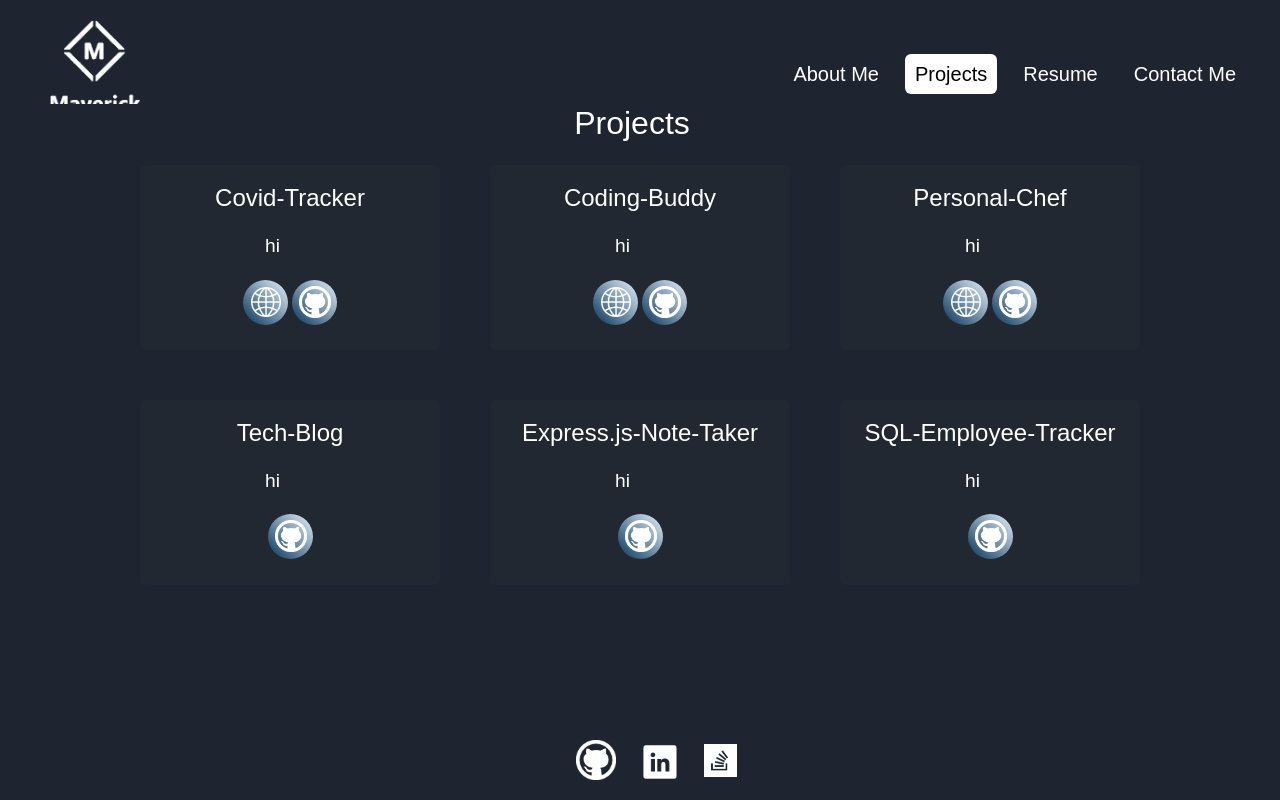
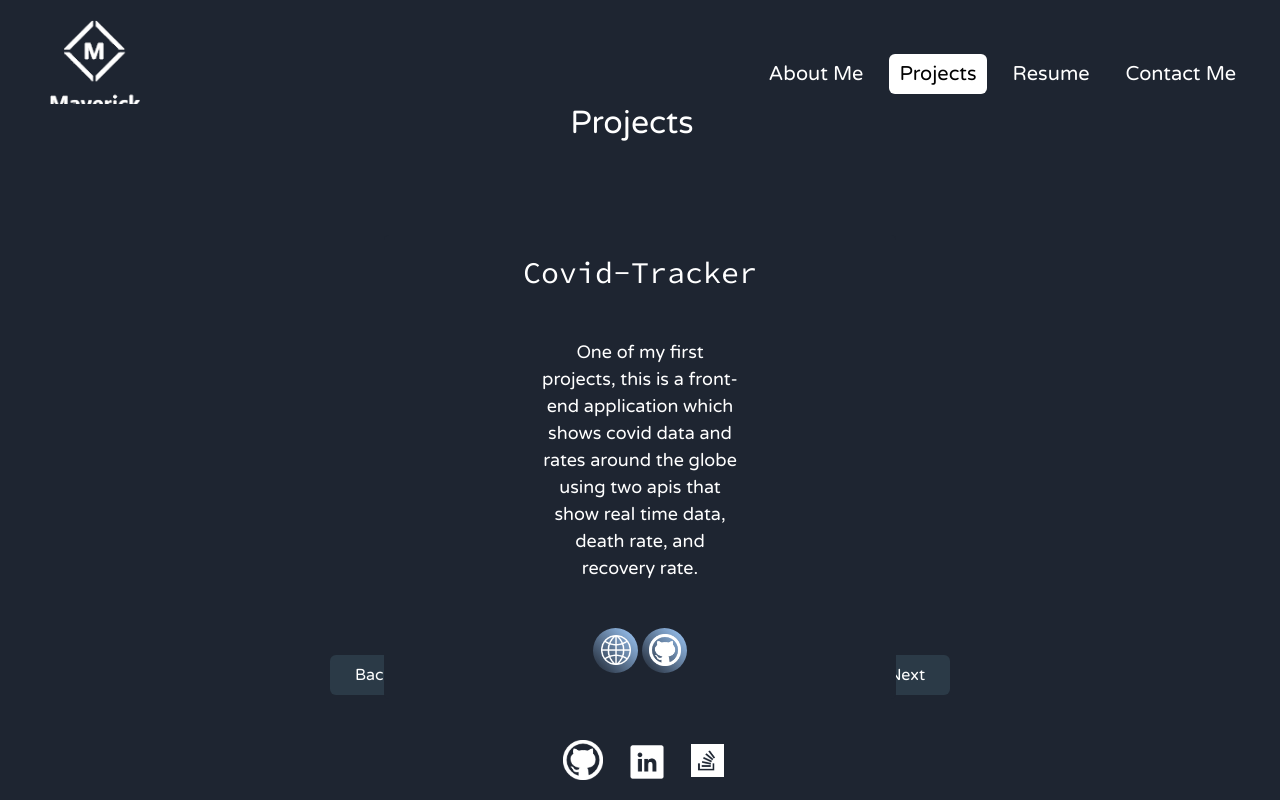
Before and after one commit to MaverickCavazos/Portfolio-REACT, a React (Create React App) app: page /Projects in a window 1280 px wide. Built offline with nearby package versions, Linux system fonts and the light colour scheme.

Commit message:
added a carousel for projects section, changed font-familys and font-colors

```diff
--- a/package.json
+++ b/package.json
@@ -12,6 +12,7 @@
     "@testing-library/user-event": "^13.5.0",
     "bootstrap": "^5.1.3",
     "gh-pages": "^3.2.3",
+    "pure-react-carousel": "^1.28.1",
     "react": "^18.0.0",
     "react-dom": "^18.0.0",
     "react-router-dom": "^6.2.2",
--- a/src/components/Portfolio/index.js
+++ b/src/components/Portfolio/index.js
@@ -2,80 +2,111 @@ import React from 'react';
 import Github from '../images/github.png';
 import Internet from '../images/internet.png';
 
+import {
+    CarouselProvider,
+    Slider,
+    Slide,
+    ButtonBack,
+    ButtonNext,
+  } from "pure-react-carousel";
+  import "pure-react-carousel/dist/react-carousel.es.css";
 
-function Portfolio() {
+
+
+export default class extends React.Component{
+    render(){
     return (
         <header>
-            <h2 className="section-h2">Projects</h2>
+        <h2 className="section-h2">Projects</h2>
 
-            <div class="container-projects">
+           <CarouselProvider
+        naturalSlideWidth={500}
+        naturalSlideHeight={500}
+        totalSlides={6}
+      >
 
-                <div class="card-project">
-                    <p class="card__name">Covid-Tracker</p>
-                    <div class="grid-container">
-                        <div class="grid-child-posts">hi</div>
+           <div className="container-projects">
+            <Slider>
+            <Slide index={0}>
+           <div className="card-project">
+                    <p className="card__name">Covid-Tracker</p>
+                    <div className="grid-container">
+                        <div className="grid-child-posts">One of my first projects, this is a front-end application which shows covid data and rates around the globe using two apis that show real time data, death rate, and recovery rate.</div>
                     </div>
-                    <ul class="social-icons">
-                        <li><a href="https://maverickcavazos.github.io/COVID-Tracker/"><img src={Internet} width="30" height="30" class="fa fa-internet"></img></a></li>
-                        <li><a href="https://github.com/MaverickCavazos/COVID-Tracker" ><img src={Github} width="32" height="32" class="fa fa-github"></img></a></li>
+                    <ul className="social-icons">
+                        <li><a href="https://maverickcavazos.github.io/COVID-Tracker/"><img src={Internet} width="30" height="30" className="fa fa-internet"></img></a></li>
+                        <li><a href="https://github.com/MaverickCavazos/COVID-Tracker" ><img src={Github} width="32" height="32" className="fa fa-github"></img></a></li>
                     </ul>
                 </div>
+                </Slide>
+                <Slide index={1}>
 
-                <div class="card-project">
-                    <p class="card__name">Coding-Buddy</p>
-                    <div class="grid-container">
-                         <div class="grid-child-posts">hi</div>
+                <div className="card-project">
+                    <p className="card__name">Coding-Buddy</p>
+                    <div className="grid-container">
+                         <div className="grid-child-posts">My first full stack project which utilizes mySQL, Express.js, Node.js, Bulma CSS framework, and Handlebars for the front-end. This application was indeed to help facilitate collaboration amoung beginner, intermidiate, and advnaced level programers.</div>
                     </div>
-                    <ul class="social-icons">
-                        <li><a href="https://coding-bud.herokuapp.com/"><img src={Internet} width="30" height="30" class="fa fa-internet"></img></a></li>
-                        <li><a href="https://github.com/MaverickCavazos/Coding-buddy"><img src={Github} width="32" height="32" class="fa fa-github"></img></a></li>
+                    <ul className="social-icons">
+                        <li><a href="https://coding-bud.herokuapp.com/"><img src={Internet} width="30" height="30" className="fa fa-internet"></img></a></li>
+                        <li><a href="https://github.com/MaverickCavazos/Coding-buddy"><img src={Github} width="32" height="32" className="fa fa-github"></img></a></li>
                     </ul>
                 </div>
-
-                <div class="card-project">
-                    <p class="card__name">Personal-Chef</p>
-                    <div class="grid-container">
-                        <div class="grid-child-posts">hi</div>
+                </Slide>
+                <Slide index={2}>
+                <div className="card-project">
+                    <p className="card__name">Personal-Chef</p>
+                    <div className="grid-container">
+                        <div className="grid-child-posts">This project was built using the MERN stack (MongoDB, Express, REACT, and Node). This was my first experinece with a real-client which I was lucky enough to collaborate with 3 other amazing developers to create this web-page to help a local personal-chef display her work and attrach new business!</div>
                     </div>
-                    <ul class="social-icons">
-                        <li><a href="https://guarded-headland-93069.herokuapp.com/"><img src={Internet} width="30" height="30" class="fa fa-internet"></img></a></li>
-                        <li><a href="https://github.com/MaverickCavazos/personal-chef"><img src={Github} width="32" height="32" class="fa fa-github"></img></a></li>
+                    <ul className="social-icons">
+                        <li><a href="https://guarded-headland-93069.herokuapp.com/"><img src={Internet} width="30" height="30" className="fa fa-internet"></img></a></li>
+                        <li><a href="https://github.com/MaverickCavazos/personal-chef"><img src={Github} width="32" height="32" className="fa fa-github"></img></a></li>
                     </ul>
                 </div>
-
-                <div class="card-project">
-                    <p class="card__name">Tech-Blog</p>
-                    <div class="grid-container">
-                        <div class="grid-child-posts">hi</div>
+                </Slide>
+                <Slide index={3}>
+                <div className="card-project">
+                    <p className="card__name">Tech-Blog</p>
+                    <div className="grid-container">
+                        <div className="grid-child-posts">Tech-blog is a full-stack project which I built the back-end utilizing mySQL, Express.js, Node.js, and Sequlize (A TypeScript and Node ORM). Tech-blog is a website which displays the latest news and updates on tech. Click the github icon to access the README which details how to run the application so you can make a account and get to blogging!</div>
                     </div>
-                    <ul class="social-icons">
-                        <li><a href="https://github.com/MaverickCavazos/tech-blog"><img src={Github} width="32" height="32" class="tech-github"></img></a></li>
+                    <ul className="social-icons">
+                        <li><a href="https://github.com/MaverickCavazos/tech-blog"><img src={Github} width="32" height="32" className="tech-github"></img></a></li>
                     </ul>
                 </div>
-
-                <div class="card-project">
-                    <p class="card__name">Express.js-Note-Taker</p>
-                    <div class="grid-container">
-                        <div class="grid-child-posts">hi</div>
+                </Slide>
+                <Slide index={4}>
+                <div className="card-project">
+                    <p className="card__name">Express.js-Note-Taker</p>
+                    <div className="grid-container">
+                        <div className="grid-child-posts">Note-Taker utilizes Express.js, Node.js, and uuidv4 to create and simple note taking app which you can also visit later to view as the notes pesist.</div>
                     </div>
-                    <ul class="social-icons">
-                        <li><a href="https://github.com/MaverickCavazos/express-challenge"><img src={Github} width="32" height="32" class="tech-github"></img></a></li>
+                    <ul className="social-icons">
+                        <li><a href="https://github.com/MaverickCavazos/express-challenge"><img src={Github} width="32" height="32" className="tech-github"></img></a></li>
                     </ul>
                 </div>
-
-                <div class="card-project">
-                    <p class="card__name">SQL-Employee-Tracker</p>
-                    <div class="grid-container">
-                        <div class="grid-child-posts">hi</div>
+                </Slide>
+                <Slide index={5}>
+                <div className="card-project">
+                    <p className="card__name">SQL-Employee-Tracker</p>
+                    <div className="grid-container">
+                        <div className="grid-child-posts">SQL-Employee-Track is a fully-backend application which runs off of your command prompt. This utilizes inquirer (a command line interface) to lead you through prompts that will ask you specific questions about employees and then store the inputs into a database using SQL, helping you keep track of the companies employees!</div>
                     </div>
-                    <ul class="social-icons">
-                        <li><a href="https://github.com/MaverickCavazos/Employee-tracker"><img src={Github} width="32" height="32" class="tech-github"></img></a></li>
+                    <ul className="social-icons">
+                        <li><a href="https://github.com/MaverickCavazos/Employee-tracker"><img src={Github} width="32" height="32" className="tech-github"></img></a></li>
                     </ul>
                 </div>
+                </Slide>
 
-            </div>
-        </header>
+                </Slider>
+        </div>
+        <div className="carousel-buttons">
+        <ButtonBack className='back-carousel-button'>Back</ButtonBack>
+        <ButtonNext className='next-carousel-button'>Next</ButtonNext>
+        </div>
+      </CarouselProvider>
+
+      </header>
     );
 }
-
-export default Portfolio;
+}
--- a/src/index.css
+++ b/src/index.css
@@ -1,5 +1,5 @@
 @import url("https://fonts.googleapis.com/css2?family=Dancing+Script:wght@600;700&family=Satisfy&display=swap");
-
+@import url("https://fonts.googleapis.com/css2?family=Dancing+Script:wght@600;700&family=Satisfy&family=Source+Code+Pro&family=Varela+Round&display=swap");
 
 * {
   color: #ffffff;
@@ -98,14 +98,15 @@
 }
 
 .hello {
-  font-family: 'Dancing Script', cursive;
+  font-family: 'Source Code Pro', monospace;
   font-size: 40px;
 
 }
 
 .name {
-  font-family: 'Dancing Script', cursive;
+  font-family: 'Source Code Pro', monospace;
   font-size: 52px;
+  color: #a1cdfe;
 }
 
 @import url("https://fonts.googleapis.com/css2?family=Dancing+Script:wght@600;700&family=Satisfy&family=Varela+Round&display=swap");
@@ -178,7 +179,7 @@
 
 .profile-pic {
   position: relative;
-  border-radius: 28px;
+  border-radius: 8px;
   width: 300px;
   height: 350px;
   overflow: hidden;
@@ -250,13 +251,14 @@ textarea {
 
 .form-button {
   color: #fff;
-  background-color: rgb(54, 71, 87);
+  background-color: rgb(43, 58, 71);
   transition-duration: 1s;
-  padding: 8px 25px;
+  padding: 10px 30px;
   border-radius: 6px;
   margin-top: 20px;
   margin-bottom: 8px;
-  margin-left: 209px;
+  margin-left: 200px;
+  border:none;
 }
 
 
@@ -286,7 +288,7 @@ textarea {
 .resume-button {
   position: relative;
   color: #fff;
-  background-color: rgb(54, 71, 87);
+  background-color: rgb(43, 58, 71);
   transition-duration: 1s;
   padding: 10px;
   border-radius: 6px;
@@ -294,6 +296,7 @@ textarea {
   margin-bottom: 8px;
   margin-left: 36%;
   z-index: 1;
+  border:none;
 }
 
 .resume-button:hover {
@@ -348,7 +351,7 @@ textarea {
 
 .footerContent {
   float: left;
-  width: 100%;
+  width: 98%;
   padding: 2px 0;
 }
 
@@ -376,15 +379,15 @@ textarea {
 @import url("https://fonts.googleapis.com/css2?family=Baloo+Paaji+2:wght@400;500&display=swap");
 
 .container-projects {
-  display: grid;
-  grid-template-columns: 300px 300px 300px;
-  grid-gap: 50px;
-  justify-content: center;
-  align-items: center;
+  margin: auto;
+  width: 40%;
+  height: 60vh;
+  padding-top: 70px;
 }
 
+
 .card-project {
-  background-color: #222831;
+  background-color: #1e2531;
   height: auto;
   border-radius: 5px;
   display: flex;
@@ -395,8 +398,9 @@ textarea {
 }
 
 .card__name {
+  font-family: 'Source Code Pro', monospace;
   margin-top: 15px;
-  font-size: 1.5em;
+  font-size: 30px;
 }
 
 .social-icons {
@@ -415,7 +419,7 @@ textarea {
 .fa-internet {
   color: #fff;
   position: absolute;
-  top: 0.49em;
+  top: 0.42em;
   left: 0.55em;
   transition: all 265ms ease-out;
 }
@@ -423,7 +427,7 @@ textarea {
 .fa-github {
   color: #fff;
   position: absolute;
-  top: 0.4em;
+  top: 0.355em;
   left: 0.4em;
   transition: all 265ms ease-out;
 }
@@ -449,7 +453,7 @@ textarea {
   height: 45px;
   border-radius: 100%;
   display: block;
-  background: linear-gradient(45deg, #06345a, #e7f2fc);
+  background: linear-gradient(45deg, #1e2531, #a1cdfe);
   transition: all 265ms ease-out;
 }
 
@@ -463,28 +467,27 @@ textarea {
   -ms-transform: scale(2.2);
   -webkit-transform: scale(1.5);
   color: #ff003c;
-  background: -webkit-linear-gradient(45deg, #06345a, #e7f2fc);
+  background: -webkit-linear-gradient(45deg, #1e2531, #a1cdfe);
   -webkit-background-clip: text;
   -webkit-text-fill-color: transparent;
   transition: all 265ms ease-in;
 }
 
 .grid-container {
-  text-align: center;
-  font-size: 1.2em;
+  margin: auto;
+  width: 50%;
+  padding: 28px;
 }
 
+@import url('https://fonts.googleapis.com/css2?family=Abel&family=Dancing+Script:wght@600;700&family=Satisfy&family=Source+Code+Pro:wght@300;400&family=Varela+Round&display=swap');
+@import url('https://fonts.googleapis.com/css2?family=Abel&family=Dancing+Script:wght@600;700&family=Saira+Condensed&family=Satisfy&family=Source+Code+Pro:wght@300;400&family=Varela+Round&display=swap');
 .grid-child-posts {
-  width: 100%;
   text-align: center;
+  font-family: 'Varela Round', sans-serif;
+  font-size: 18px;
 }
 
-.grid-container {
-  display: grid;
-  grid-template-columns: 1fr 1fr;
-  grid-gap: 20px;
-  font-size: 1.2em;
-}
+
 
 /* more home page css*/
 
@@ -495,7 +498,6 @@ textarea {
 
 
 .pic-container {
-
 float: right;
 }
 
@@ -504,12 +506,57 @@ float: right;
   float: left;
   margin-block-end: 1em;
   margin-inline-start: -60px;
-  margin-inline-end: 400px;
+  margin-inline-end: 150px;
 }
 
 .flex-container-home {
   display: flex;
   margin: auto;
   padding: 160px 0px;
-  max-width: 1200px;
+  max-width: 1000px;
 }
+
+.back-carousel-button {
+  color: #fff;
+  background-color: rgb(43, 58, 71);
+  transition-duration: 1s;
+  padding: 8px 25px;
+  border-radius: 6px;
+  border:none;
+  display: block;
+  margin-left: auto;
+  margin-right: auto;
+  float: left;
+
+}
+
+.next-carousel-button {
+  color: #fff;
+  background-color: rgb(43, 58, 71);
+  transition-duration: 1s;
+  padding: 8px 25px;
+  border-radius: 6px;
+  border:none;
+  display: block;
+  margin-left: auto;
+  margin-right: auto;
+  float: right;
+
+}
+
+.back-carousel-button:hover {
+  background-color: #ffffff;
+  color: rgb(0, 0, 0);
+}
+
+.next-carousel-button:hover {
+  background-color: #ffffff;
+  color: rgb(0, 0, 0);
+}
+
+.carousel-buttons {
+  margin: auto;
+  width: 50%;
+  padding: 10px;
+
+}
--- a/src/index.js
+++ b/src/index.js
@@ -4,6 +4,7 @@ import './index.css';
 import App from './App';
 import reportWebVitals from './reportWebVitals';
 import '../node_modules/bootstrap/dist/css/bootstrap.min.css';
+
 
 ReactDOM.render(
   <React.StrictMode>
```
Also changed, not shown: 1 other file (tests, documents, lock files or other folders).
